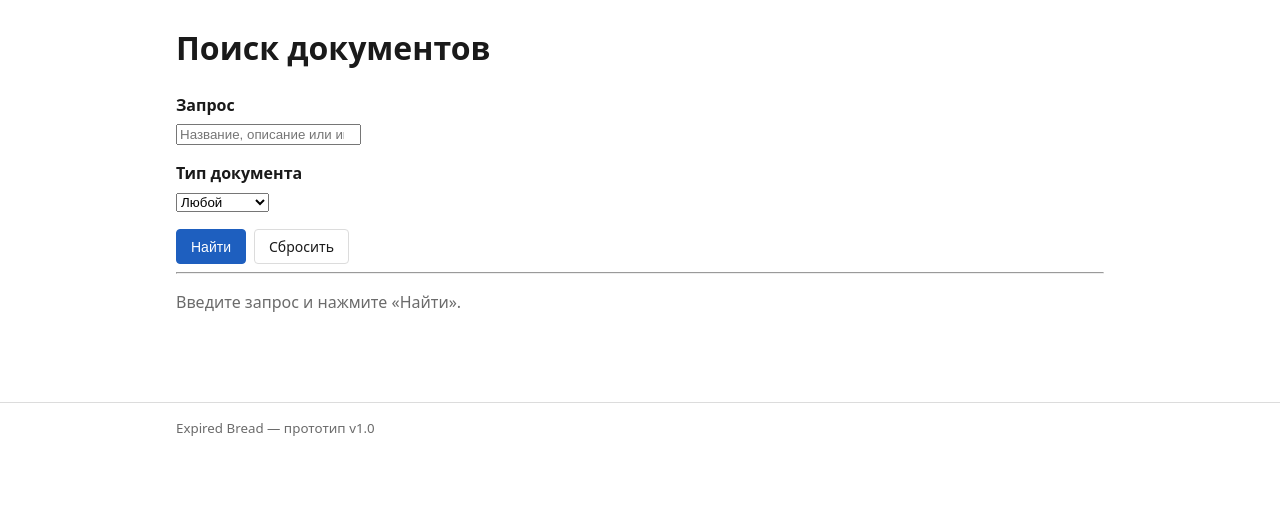
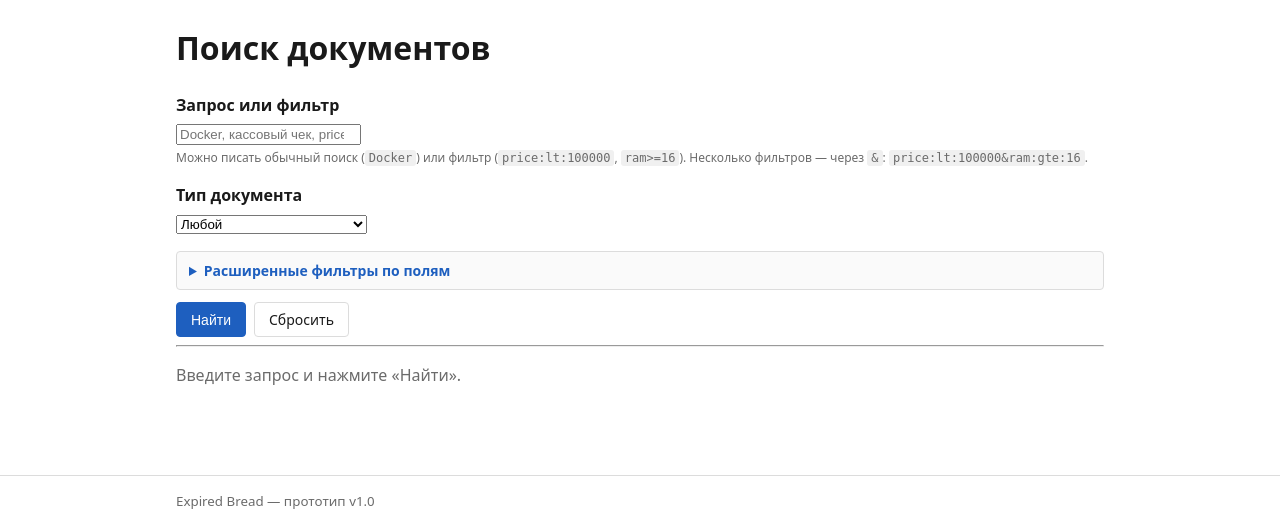
Before and after one commit to KOTorCAT/Expired-Bread, a Django app: page /documents/search/ in a window 1280 px wide. Shown: the part 53-583 px from the top of the page. Run offline with Django 5.2, Linux system fonts and the light colour scheme; data that the repository does not hold is empty.

Commit message:
Этап 5: поиск по полям — FieldFilter, фильтры в q, UI, тесты

```diff
--- a/documents/services/search_service.py
+++ b/documents/services/search_service.py
@@ -3,9 +3,9 @@
 Модуль ничего не знает о Django-views и шаблонах — только QuerySet.
 Фильтры по полям работают через DocumentField (плоская таблица).
 """
-
 from __future__ import annotations
 
+import re
 from dataclasses import dataclass
 from functools import reduce
 from operator import or_
@@ -126,7 +126,7 @@ def search_documents(
     if status in {choice.value for choice in Document.Status}:
         qs = qs.filter(status=status)
 
-    if document_type in all_types():
+    if document_type:
         qs = qs.filter(document_type=document_type)
 
     # Фильтры по полям — через Exists, чтобы не дублировать документы
@@ -165,3 +165,66 @@ def _apply_op(subq: QuerySet, f: FieldFilter) -> QuerySet:
 def parse_search_query(query: str) -> dict[str, Any]:
     """Заглушка: LLM-разбор вопроса в фильтры. Сейчас не используется."""
     return {"query": (query or "").strip()}
+
+def parse_filter_string(raw: str) -> FieldFilter | None:
+    """Парсит одну строку вида 'price:lt:100000' в FieldFilter.
+
+    Возвращает None, если строка не похожа на фильтр.
+    Используется для распознавания фильтров прямо в q.
+    """
+    if not raw or ":" not in raw:
+        return None
+
+    parts = raw.strip().split(":", 2)
+    if len(parts) != 3:
+        return None
+
+    key, op, value_str = parts
+    key = key.strip()
+    op = op.strip().lower()
+    value_str = value_str.strip()
+
+    if not key or not value_str:
+        return None
+    if op not in ALLOWED_OPS:
+        return None
+    # Ключ не должен содержать пробелов и странных символов
+    if not key.replace("_", "").isalnum():
+        return None
+
+    value: Any = value_str
+    if op in ("lt", "lte", "gt", "gte"):
+        num, _ = parse_quantity(value_str, kind="money")
+        if num is None:
+            num, _ = parse_quantity(value_str, kind="memory")
+        if num is None:
+            num, _ = parse_quantity(value_str, kind="number")
+        if num is not None:
+            value = num
+
+    return FieldFilter(
+        key=key,
+        op=op,
+        value=value,
+        raw_value=value_str,
+    )
+
+
+def parse_filter_expression(raw: str) -> list[FieldFilter]:
+    """Парсит строку, в которой может быть несколько фильтров.
+
+    Разделители: '&', ' и ', ','.
+    Пример: "price:lt:100000 & ram:gte:16"
+    """
+    if not raw:
+        return []
+
+    # Разбиваем на части
+    parts = re.split(r"\s*(?:&|,|\s+и\s+)\s*", raw, flags=re.IGNORECASE)
+
+    result: list[FieldFilter] = []
+    for part in parts:
+        f = parse_filter_string(part)
+        if f is not None:
+            result.append(f)
+    return result
--- a/documents/static/documents/css/style.css
+++ b/documents/static/documents/css/style.css
@@ -275,3 +275,85 @@ h1 { margin-top: 0; }
     color: #1e5fbf;
     border-left: 4px solid #1e5fbf;
 }
+
+.filter-row {
+    margin-top: 12px;
+}
+
+.filter-inputs {
+    display: flex;
+    flex-direction: column;
+    gap: 6px;
+}
+
+.filter-input {
+    padding: 6px 10px;
+    border: 1px solid var(--color-border);
+    border-radius: 4px;
+    font-size: 14px;
+    font-family: inherit;
+}
+
+.filter-row small {
+    display: block;
+    margin-top: 6px;
+    font-size: 12px;
+}
+
+.filter-row code {
+    background: #f0f0f0;
+    padding: 1px 4px;
+    border-radius: 3px;
+    font-size: 12px;
+}
+
+.advanced-filters {
+    margin: 12px 0;
+    border: 1px solid var(--color-border);
+    border-radius: 4px;
+    padding: 8px 12px;
+    background: #fafafa;
+}
+
+.advanced-filters summary {
+    cursor: pointer;
+    font-weight: 600;
+    font-size: 14px;
+    color: var(--color-primary);
+}
+
+.advanced-body {
+    margin-top: 10px;
+}
+
+.advanced-body .small {
+    font-size: 12px;
+    margin: 0 0 8px 0;
+}
+
+.filter-inputs {
+    display: flex;
+    flex-direction: column;
+    gap: 6px;
+}
+
+.filter-input {
+    padding: 6px 10px;
+    border: 1px solid var(--color-border);
+    border-radius: 4px;
+    font-size: 14px;
+    font-family: inherit;
+}
+
+.search-form small {
+    display: block;
+    margin-top: 4px;
+    font-size: 12px;
+}
+
+.search-form code {
+    background: #f0f0f0;
+    padding: 1px 4px;
+    border-radius: 3px;
+    font-size: 12px;
+}
--- a/documents/templates/documents/search_results.html
+++ b/documents/templates/documents/search_results.html
@@ -7,23 +7,48 @@
 
     <form method="get" class="search-form">
         <div class="form-field">
-            <label for="q">Запрос</label>
+            <label for="q">Запрос или фильтр</label>
             <input type="search" id="q" name="q" value="{{ query }}"
-                   placeholder="Название, описание или имя файла">
+                   placeholder="Docker, кассовый чек, price:lt:100000, ram >= 16">
+            <small class="muted">
+                Можно писать обычный поиск (<code>Docker</code>) или фильтр
+                (<code>price:lt:100000</code>, <code>ram&gt;=16</code>).
+                Несколько фильтров — через <code>&amp;</code>: <code>price:lt:100000&amp;ram:gte:16</code>.
+            </small>
         </div>
 
         <div class="form-field">
             <label for="type">Тип документа</label>
             <select id="type" name="type">
                 <option value="">Любой</option>
-                <option value="resume" {% if document_type == "resume" %}selected{% endif %}>Резюме</option>
                 <option value="price_list" {% if document_type == "price_list" %}selected{% endif %}>Прайс-лист</option>
-                <option value="report" {% if document_type == "report" %}selected{% endif %}>Отчёт</option>
-                <option value="contract" {% if document_type == "contract" %}selected{% endif %}>Договор</option>
-                <option value="letter" {% if document_type == "letter" %}selected{% endif %}>Письмо</option>
+                <option value="specification" {% if document_type == "specification" %}selected{% endif %}>Спецификация</option>
+                <option value="technical_document" {% if document_type == "technical_document" %}selected{% endif %}>Техническая документация</option>
                 <option value="other" {% if document_type == "other" %}selected{% endif %}>Другое</option>
             </select>
         </div>
+
+        <details class="advanced-filters">
+            <summary>Расширенные фильтры по полям</summary>
+            <div class="advanced-body">
+                <p class="muted small">
+                    Если не хотите писать синтаксис, используйте эти поля.
+                </p>
+                <div class="filter-inputs">
+                    <input type="text" name="f" placeholder="price:lt:100000"
+                           class="filter-input">
+                    <input type="text" name="f" placeholder="ram:gte:16"
+                           class="filter-input">
+                    <input type="text" name="f" placeholder="manufacturer:contains:Acer"
+                           class="filter-input">
+                </div>
+                <small class="muted">
+                    Формат: <code>ключ:оператор:значение</code>.
+                    Операторы: <code>eq</code>, <code>contains</code>,
+                    <code>lt</code>, <code>lte</code>, <code>gt</code>, <code>gte</code>.
+                </small>
+            </div>
+        </details>
 
         <div class="form-actions">
             <button type="submit" class="btn btn-primary">Найти</button>
@@ -33,8 +58,17 @@
 
     <hr>
 
-    {% if query or status or document_type %}
+    {% if query or status or document_type or filters %}
         <p class="muted">Найдено: {{ documents|length }}</p>
+
+        {% if filters %}
+            <p class="muted">
+                Применённые фильтры:
+                {% for f in filters %}
+                    <code>{{ f.key }} {{ f.op }} {{ f.raw_value }}</code>{% if not forloop.last %}, {% endif %}
+                {% endfor %}
+            </p>
+        {% endif %}
     {% endif %}
 
     {% if documents %}
@@ -62,7 +96,7 @@
         </table>
     {% else %}
         <p class="empty">
-            {% if query or document_type %}
+            {% if query or document_type or filters %}
                 Ничего не найдено по вашему запросу.
             {% else %}
                 Введите запрос и нажмите «Найти».
--- a/documents/views.py
+++ b/documents/views.py
@@ -88,15 +88,28 @@ def document_reprocess(request, pk):
 
 
 def document_search(request):
-    from documents.services.search_service import parse_filters
+    from documents.services.search_service import (
+        parse_filters,
+        parse_filter_expression,
+    )
 
-    query = request.GET.get("q", "").strip()
+    q = request.GET.get("q", "").strip()
     status = request.GET.get("status", "").strip()
     document_type = request.GET.get("type", "").strip()
+
+    # Фильтры из явного блока (несколько полей f)
     filters = parse_filters(request.GET)
 
+    # Если q содержит фильтр (key:op:value) — распознаём
+    text_query = q
+    if q and not filters:
+        inline_filters = parse_filter_expression(q)
+        if inline_filters:
+            filters = inline_filters
+            text_query = ""  # q использован как фильтр
+
     documents = search_documents(
-        query=query,
+        query=text_query,
         status=status,
         document_type=document_type,
         filters=filters,
@@ -108,7 +121,7 @@ def document_search(request):
         "documents/search_results.html",
         {
             "documents": documents,
-            "query": query,
+            "query": q,
             "status": status,
             "document_type": document_type,
             "filters": filters,
```
Also changed, not shown: documents/tests/test_search.py (+41 -5 lines), documents/migrations/0006_documentfield.py (added).
